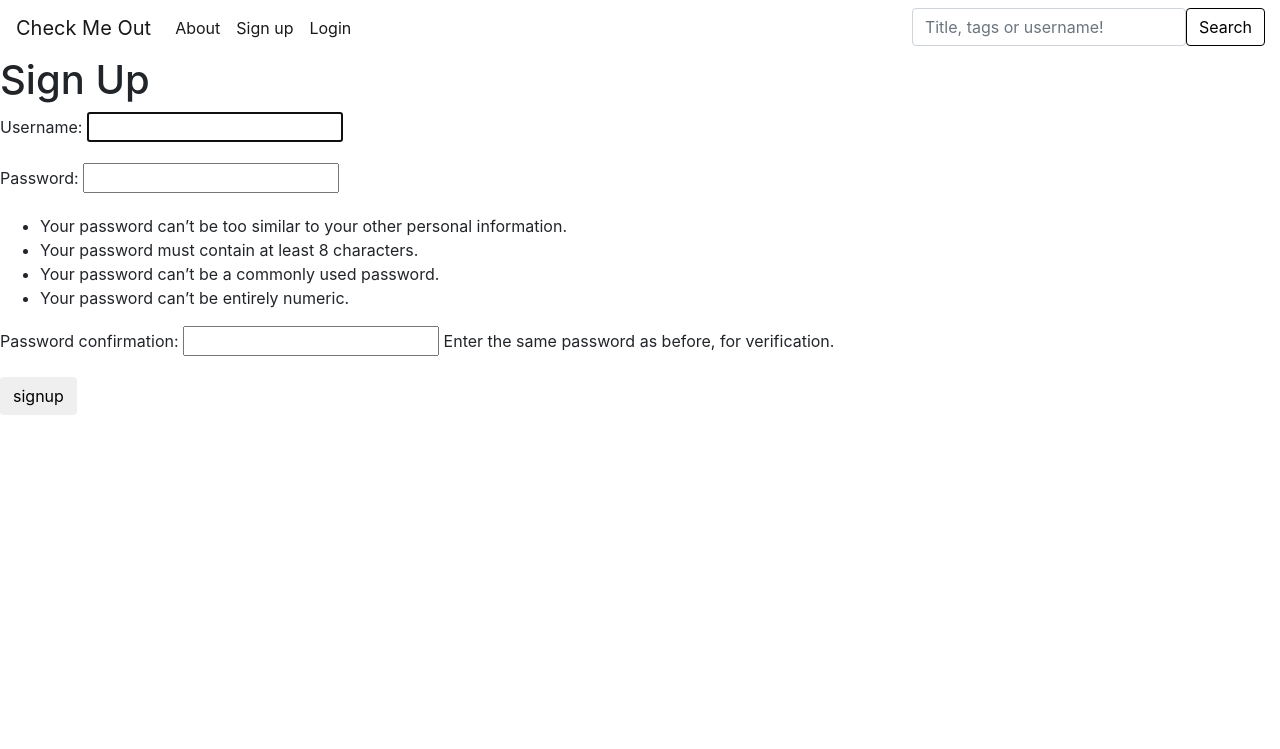
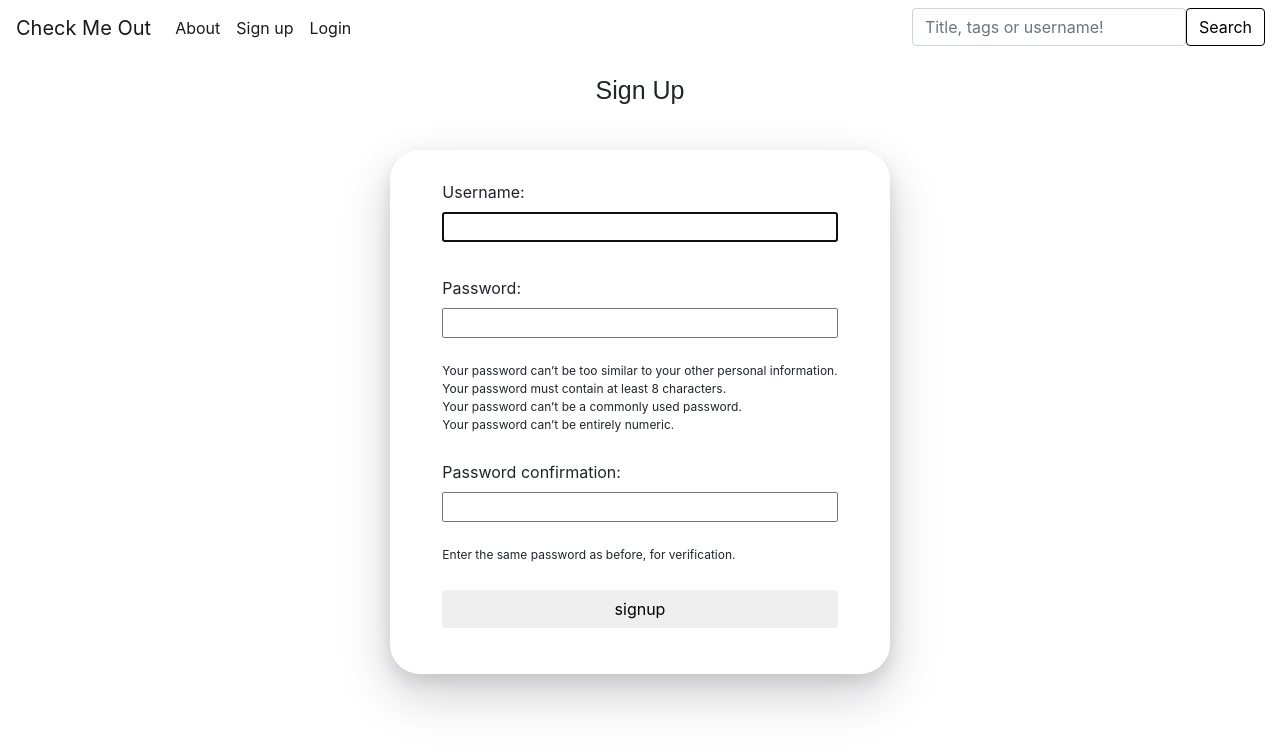
Before and after one commit to sarahrosehumenik/creative_marketplace, a Django app: page /accounts/signup/ in a window 1280 px wide. Shown: the top 749 px of the page. Run offline with Django 4.2, Linux system fonts and the light colour scheme; some libraries are stand-ins or nearby versions.

Commit message:
sign up page

```diff
--- a/main_app/static/JS/javascript.js
+++ b/main_app/static/JS/javascript.js
@@ -7,3 +7,4 @@
 
  document.querySelector("input#id_username").className = "form-control login-input"
  document.querySelector("input#id_password").className = "form-control login-input"
+ document.querySelector("input#id_password2").className = "form-control login-input"
--- a/main_app/static/css/style.css
+++ b/main_app/static/css/style.css
@@ -167,8 +167,12 @@ display: block;
 .empty-message {
   font-family: Arial, Helvetica, sans-serif;
   text-align: center;
-  margin: 5vh auto;
+  margin: 10vh auto;
   font-size: 20px;
+  display: flex;
+  flex-wrap: wrap;
+  justify-content: center;
+
 }
 
 .empty-link {
@@ -188,7 +192,6 @@ display: block;
   font-size: 12px ;
   font-family: Arial, Helvetica, sans-serif;
   font-weight: 700;
-  display:none;
   cursor: pointer;
 }
 
@@ -196,9 +199,7 @@ display: block;
   transform: scale(0.95);
 }
 
-.product-card:hover .remove-btn {
-  display: block;
-}
+
 
 /* detail */
 
@@ -412,7 +413,6 @@ font-family: Georgia, 'Times New Roman', Times, serif;
 font-size: 18px;
 }
 
-
 .modal-dialog {
   width: 700px;
 }
@@ -460,7 +460,7 @@ font-size: 18px;
 .product-form-header {
   text-align: center;
   font-family: Arial, Helvetica, sans-serif;
-  font-size: 30px;
+  font-size: 25px;
   margin-top: 2vh;
 }
 
@@ -468,9 +468,8 @@ font-size: 18px;
   display: flex;
   justify-content: center;
   flex-direction: column;
+}
 
-
-}
 .product-form-container {
   height: 100%;
   width: 90%;
@@ -480,6 +479,7 @@ font-size: 18px;
   padding: 30px;
   border-radius: 30px;
 }
+
 .product-form {
   display: flex;
   justify-content: space-between;
@@ -503,7 +503,7 @@ input#id_photo_file {
 .login-header {
   text-align: center;
   font-family: Arial, Helvetica, sans-serif;
-  font-size: 30px;
+  font-size: 25px;
   margin-top: 2vh;
 }
 
@@ -537,9 +537,62 @@ input#id_photo_file {
 }
 
 
+/* sign up */
+.signup-header {
+  text-align: center;
+  font-family: Arial, Helvetica, sans-serif;
+  font-size: 25px;
+  margin-top: 2vh;
+}
 
+.signup-container {
+  display: flex;
+  justify-content: center;
+  flex-direction: column;
+}
 
+.signup-form-container {
+  height: 100%;
+  width: 90%;
+  max-width: 500px;
+  margin: 5vh auto;
+  box-shadow: rgba(17, 17, 26, 0.1) 0px 8px 15px, rgba(17, 17, 26, 0.1) 0px 16px 45px, rgba(17, 17, 26, 0.1) 0px 24px 60px;
+  padding: 30px;
+  border-radius: 30px;
+}
 
+.signup-form {
+  display: flex;
+  flex-direction: column;
+  justify-content: center;
+  align-items: center;
+  width: 100%;
+}
+
+ .inner-signup {
+  display: flex;
+  flex-direction: column;
+}
+
+.helptext {
+  text-align: left;
+  margin-bottom: 10px;
+  font-size: 12px;
+}
+
+.helptext > ul {
+  margin-left: 0;
+  padding-left: 0;
+
+}
+
+.signup-btn {
+  margin-top: 2vh;
+}
+
+::marker {
+  content: "";
+}
 
 
 
--- a/main_app/templates/registration/signup.html
+++ b/main_app/templates/registration/signup.html
@@ -1,22 +1,26 @@
 {% extends 'base.html' %}
 {% block content %}
-<div id="post">
-<h1>Sign Up</h1>
+<div class="signup-container">
+<h class="signup-header">Sign Up</h>
 
 {% if error_message %}
-<p class="red-text">{{ error_message }}</p>
+<p>{{ error_message }}</p>
 {% endif %}
+<div class="signup-form-container">
+<form class="signup-form" method="post" action="{% url 'signup' %}">
+  {% csrf_token %}
+  <div class="form-group inner-signup">
+  {{ form }}
+  <input
 
-<form id="signup" method="post" action="{% url 'signup' %}">
-  {% csrf_token %}
-  {{ form.as_p }}
-  <input
-  id="signupbutt"
   type="submit"
-  class="btn"
+  class="btn signup-btn"
   value="signup">
+</div>
 </form>
 </div>
+</div>
+
 <script>
   const span = document.querySelector("span")
   const formText = document.querySelector('.helptext')
```
Also changed, not shown: main_app/templates/main_app/cart_list.html (deleted, +0 -19 lines).
